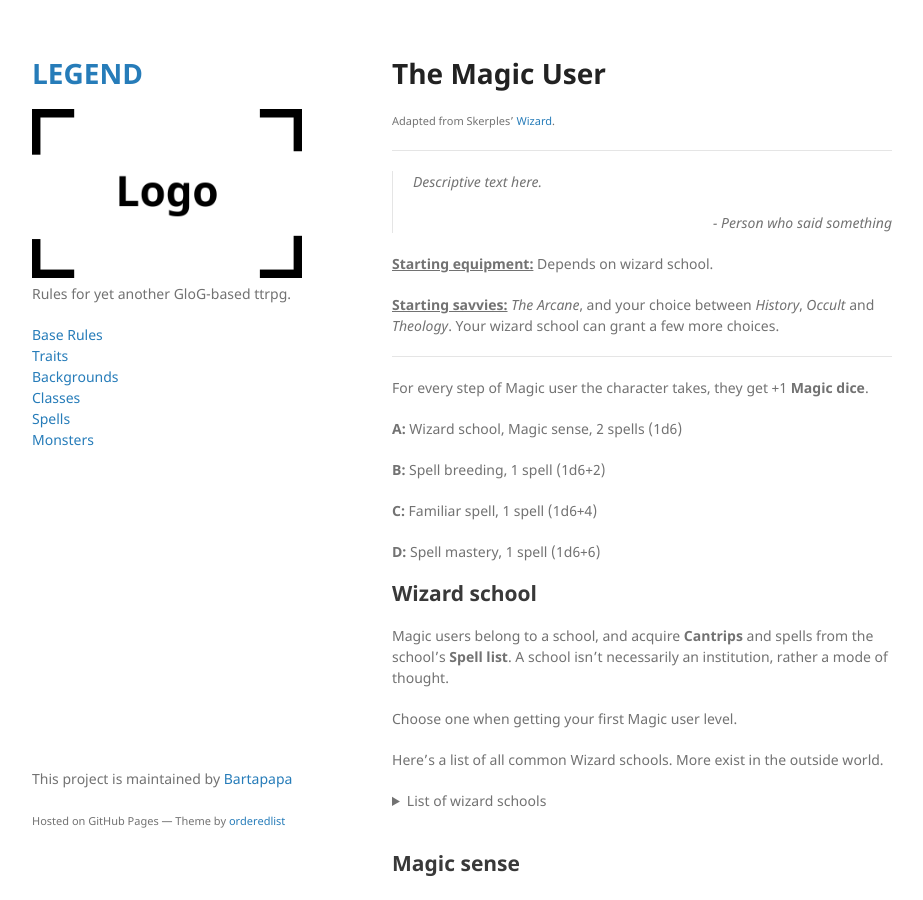
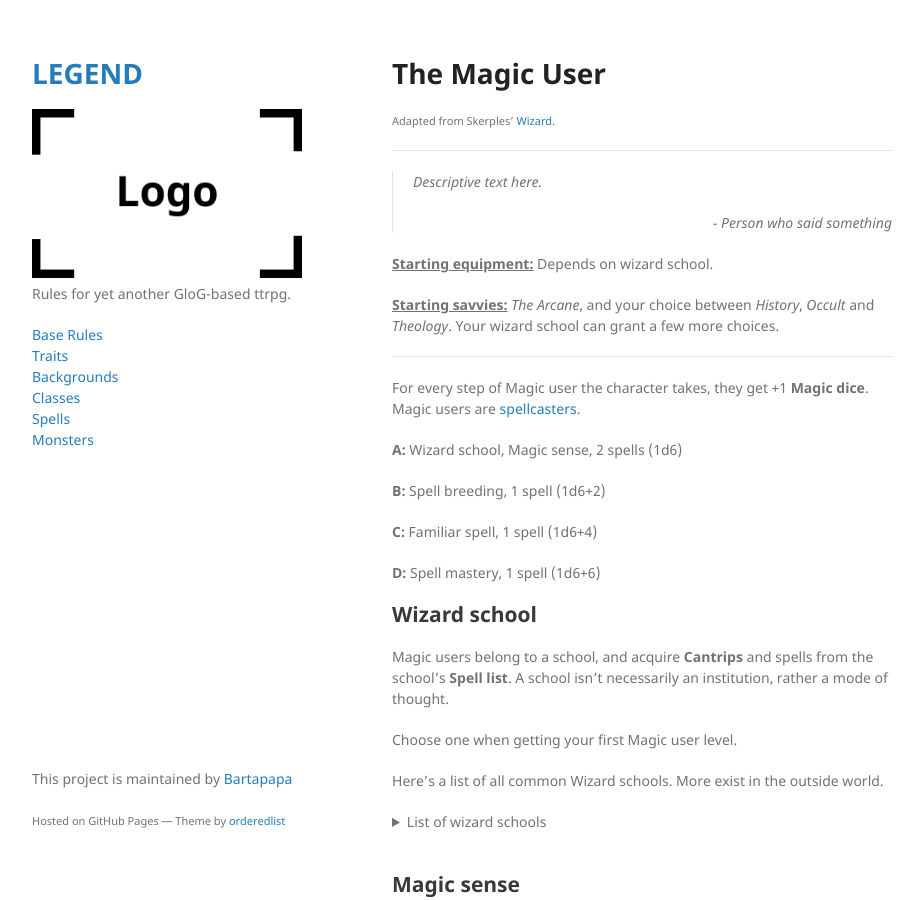
Before and after one commit to Bartapapa/legend, a Jekyll site: the page built from docs/class/magicuser.md, in a window 1280 px wide and 900 px high. Shown: the whole window, without its empty margins (178-1101 px from the left). Built offline with Jekyll 4.4.1, drawn with Linux system fonts in a browser that asks for light colours.

Commit message:
Update magicuser.md

```diff
--- a/docs/class/magicuser.md
+++ b/docs/class/magicuser.md
@@ -17,7 +17,7 @@ permalink: /classes/magic-user
 
 ***
 
-For every step of Magic user the character takes, they get +1 <b>Magic dice</b>.
+For every step of Magic user the character takes, they get +1 <b>Magic dice</b>. Magic users are [spellcasters](https://bartapapa.github.io/legend/base-rules#spellcasting).
 
 <b>A:</b> Wizard school, Magic sense, 2 spells (1d6)
 
```
